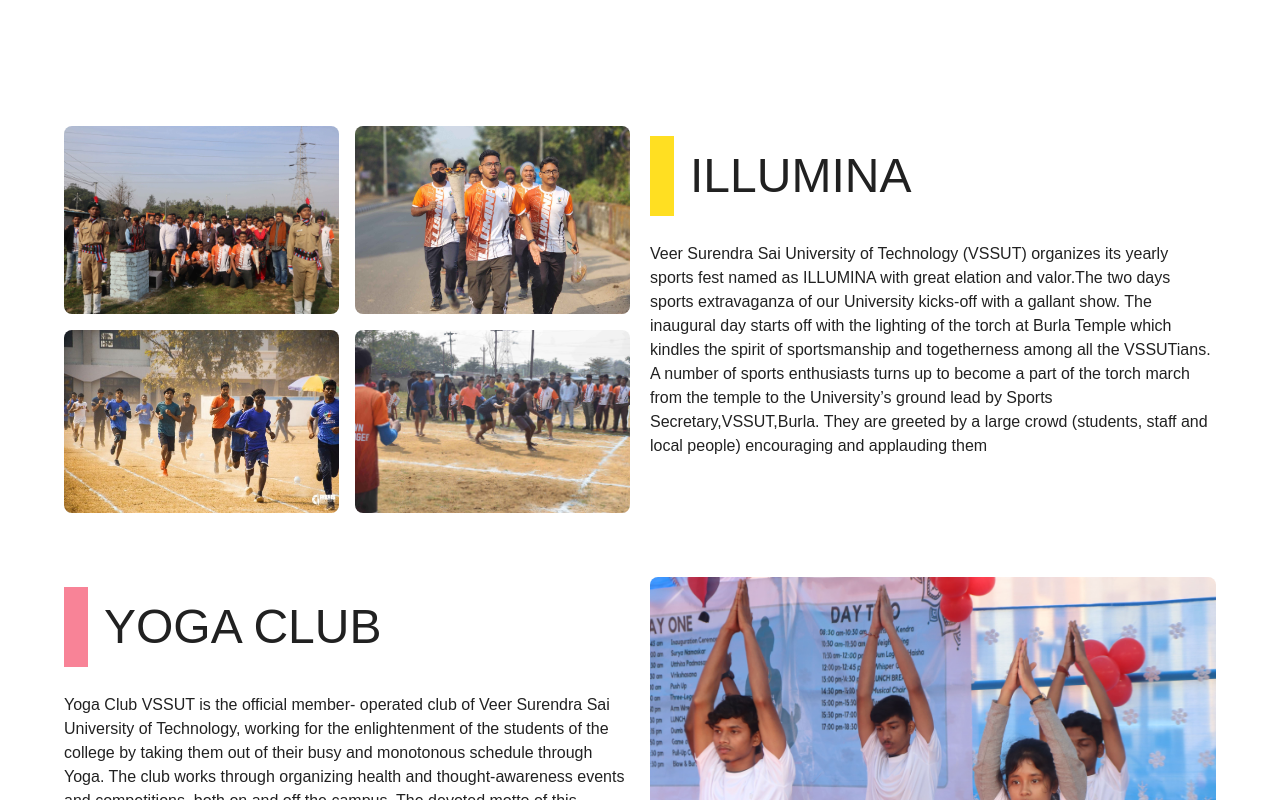
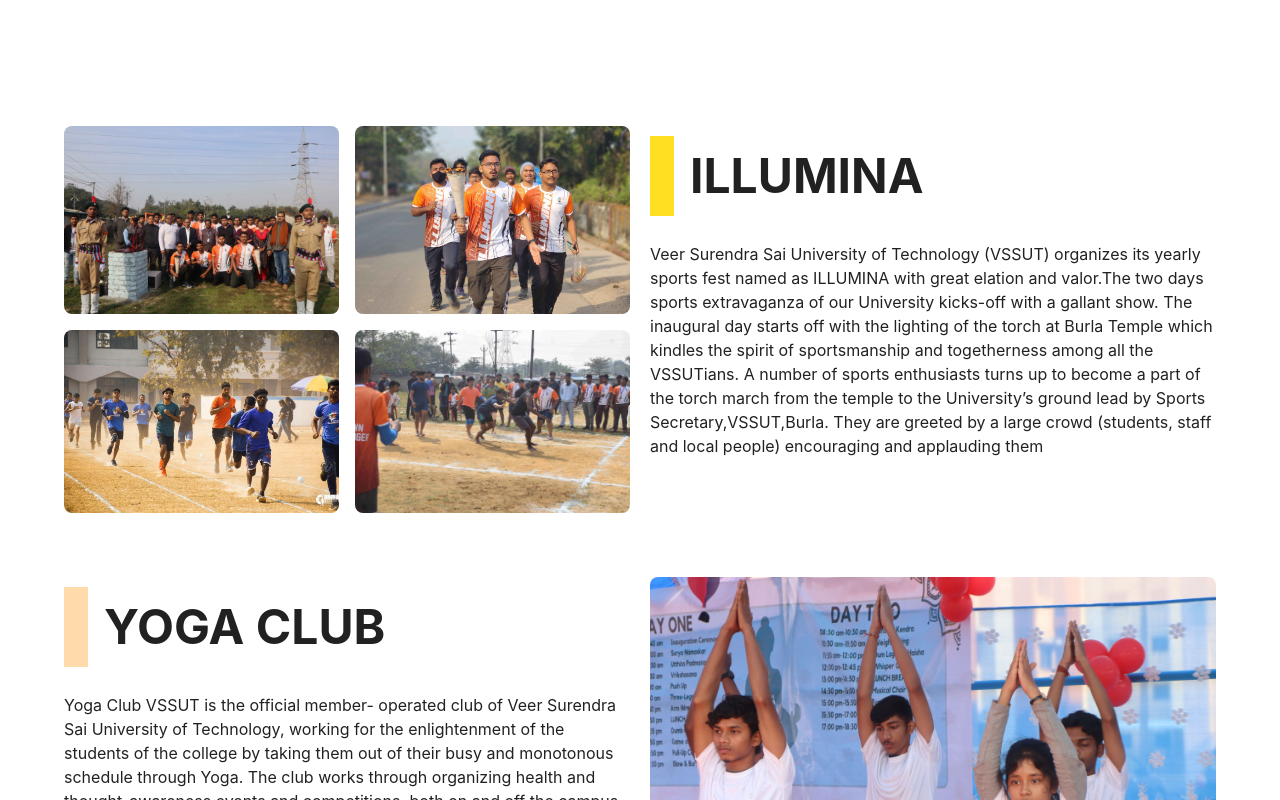
Before and after one commit to Sports-Society-VSSUT/illumina-2024-25-frontend, a Next.js app: page / in a window 1280 px wide. Shown: the part 1280-2080 px from the top of the page. Built offline with nearby package versions, Linux system fonts and the light colour scheme; no server answers.

Commit message:
chore: Add margin bottom in titles

```diff
--- a/src/app/globals.css
+++ b/src/app/globals.css
@@ -11,12 +11,7 @@
   overflow-x: hidden;
 }
 
-@font-face {
-  font-family: 'redwing';
-  src: url('/public/fonts/Redwing-Light.otf') format('otf');
-  font-weight: normal;
-  font-style: normal;
-}
+
 
 
 a {
--- a/src/app/page.tsx
+++ b/src/app/page.tsx
@@ -8,23 +8,32 @@
 import EventTable from "@/components/table_view";
 import Gallery from "@/components/gallery";
 import CardComponent from "@/components/fixtures";
-import About0 from "@/components/about_us";
-import styles from "./page.module.css";
 import LiveFeed from "@/components/liveScore";
 import BackToTopButton from "@/components/Button";
 import { MainDetailsComponent } from "@/components/detailsComponent";
 import { useRef } from "react";
 import "slick-carousel/slick/slick.css";
 import "slick-carousel/slick/slick-theme.css";
-import HideAppBar from "@/components/Nav";
 import { createTheme, ThemeProvider } from "@mui/material/styles";
-import CssBaseline from "@mui/material/CssBaseline";
+
 
 const theme = createTheme({
   typography: {
-    fontFamily: '"Russo One", sans-serif',
+    fontFamily: [
+      '-apple-system',
+      'BlinkMacSystemFont',
+      '"Segoe UI"',
+      'Roboto',
+      '"Helvetica Neue"',
+      'Arial',
+      'sans-serif',
+      '"Apple Color Emoji"',
+      '"Segoe UI Emoji"',
+      '"Segoe UI Symbol"',
+    ].join(','),
   },
 });
+
 
 export default function Home() {
   const home = useRef<HTMLDivElement | null>(null);
--- a/src/components/Members.tsx
+++ b/src/components/Members.tsx
@@ -50,7 +50,7 @@
   return (
 
       <Container maxWidth="lg" sx={{my: {xs:"64px",sm:"72px"},}}>
-        <Typography variant="h3" sx={{textAlign:"left",fontSize:{xs:"32px",sm:"56px"}}}>ADMINISTRATION</Typography>
+        <Typography variant="h3" sx={{textAlign:{xs:"center" ,sm:"left"},fontSize:{xs:"32px",sm:"56px"},fontWeight:"bold", mb:"32px"}}>ADMINISTRATION</Typography>
         <Stack
           sx={{
             gap: "20px",
--- a/src/components/detailsComponent.tsx
+++ b/src/components/detailsComponent.tsx
@@ -43,7 +43,7 @@
             <Box
               sx={{ height: "80%", width: "24px", backgroundColor: "#007FFF" }}
             ></Box>
-            <Typography variant="h3" className="desc-title">ABOUT US</Typography>
+            <Typography variant="h3" className="desc-title" sx={{fontWeight:"bold"}}>ABOUT US</Typography>
           </Box>
           <Typography variant="body1" paragraph>
             Sports Society focuses on promoting and fostering sports among the
@@ -114,28 +114,28 @@
           <Image
             width={400}
             height={400}
-            style={{ height: "100%", width: "100%", borderRadius: "8px" }}
+            style={{ height: "100%", width: "100%", borderRadius: "8px", objectFit: "cover" }}
             src="/illumina/illumina1.jpg"
             alt="illumina1"
           />
           <Image
             width={400}
             height={400}
-            style={{ height: "100%", width: "100%", borderRadius: "8px" }}
+            style={{ height: "100%", width: "100%", borderRadius: "8px", objectFit: "cover" }}
             src="/illumina/illumina2.jpg"
             alt="illumina2"
           />
           <Image
             width={400}
             height={400}
-            style={{ height: "100%", width: "100%", borderRadius: "8px" }}
+            style={{ height: "100%", width: "100%", borderRadius: "8px", objectFit: "cover" }}
             src="/illumina/illumina3.jpg"
             alt="illumina3"
           />
           <Image
             width={400}
             height={400}
-            style={{ height: "100%", width: "100%", borderRadius: "8px" }}
+            style={{ height: "100%", width: "100%", borderRadius: "8px", objectFit: "cover" }}
             src="/illumina/illumina4.jpg"
             alt="illumina4"
           />
@@ -157,7 +157,7 @@
             <Box
               sx={{ height: "80%", width: "24px", backgroundColor: "#FFDF22" }}
             ></Box>
-            <Typography variant="h3" className="desc-title">ILLUMINA</Typography>
+            <Typography variant="h3" className="desc-title" sx={{fontWeight:"bold"}}>ILLUMINA</Typography>
           </Box>
 
           <Typography variant="body1" width="100%" paragraph>
@@ -199,9 +199,9 @@
             }}
           >
             <Box
-              sx={{ height: "80%", width: "24px", backgroundColor: "#F88397" }}
+              sx={{ height: "80%", width: "24px", backgroundColor: "#ffdbac" }}
             ></Box>
-            <Typography variant="h3" className="desc-title">YOGA CLUB</Typography>
+            <Typography variant="h3" className="desc-title" sx={{fontWeight:"bold"}}>YOGA CLUB</Typography>
           </Box>
           <Typography variant="body1" width="100%" paragraph>
             Yoga Club VSSUT is the official member- operated club of Veer
@@ -227,7 +227,7 @@
             <Image
               width={400}
               height={400}
-              style={{ height: "100%", width: "100%", borderRadius: "8px" }}
+              style={{ height: "100%", width: "100%", borderRadius: "8px", objectFit: "cover" }}
               src="/yoga.jpg"
               alt="illumina1"
             />
--- a/src/components/fixtures.tsx
+++ b/src/components/fixtures.tsx
@@ -56,7 +56,7 @@
   return (
     <Container maxWidth="lg" sx={{my: {xs:"64px",sm:"72px"}}}>
       <Box>
-      <Typography variant="h3" sx={{textAlign:"center",mb:"16px",fontSize:{xs:"32px",sm:"56px"}}}>FIXTURES</Typography>
+      <Typography variant="h3" sx={{textAlign:"center",mb:"32px",fontSize:{xs:"32px",sm:"56px"},fontWeight:"bold"}}>FIXTURES</Typography>
       <Tabs
           value={selectedSport}
           onChange={handleTabChange}
--- a/src/components/liveScore.tsx
+++ b/src/components/liveScore.tsx
@@ -7,7 +7,7 @@
 const LiveFeed = () => {
   return (
 <Container maxWidth="lg" sx={{my: {xs:"64px",sm:"72px"},}}>
-<Typography variant="h3" sx={{textAlign:"center",mb:"16px",fontSize:{xs:"32px",sm:"56px"}}}>LIVE SCORES</Typography>
+<Typography variant="h3" sx={{textAlign:"center",mb:"32px",fontSize:{xs:"32px",sm:"56px"},fontWeight:"bold"}}>LIVE SCORES</Typography>
   <Grid
     sx={{
       display: "grid",
--- a/src/components/table_view.tsx
+++ b/src/components/table_view.tsx
@@ -33,7 +33,7 @@
 
     return (
       <Container maxWidth="lg" sx={{my: {xs:"64px",sm:"72px"},}}>
-        <Typography variant="h3" sx={{textAlign:"left",mb:"16px",fontSize:{xs:"32px",sm:"56px"}}}>EVENT SCHEDULE</Typography>
+        <Typography variant="h3" sx={{textAlign:"left",mb:"32px",fontSize:{xs:"32px",sm:"56px"},fontWeight:"bold"}}>EVENT SCHEDULE</Typography>
         <Stack
           direction={isFlexRow ? "row" : "column"}
           spacing={4}
```
